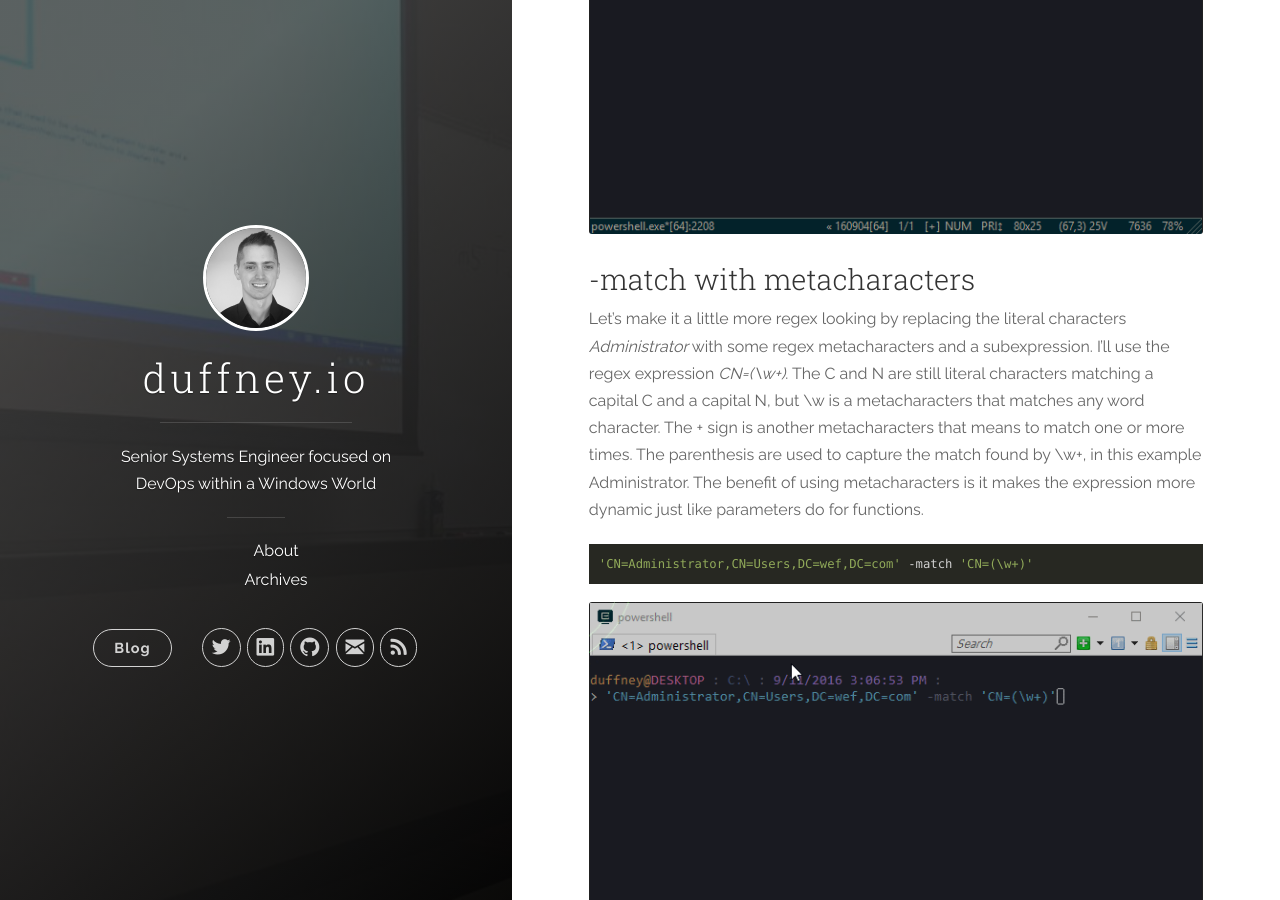
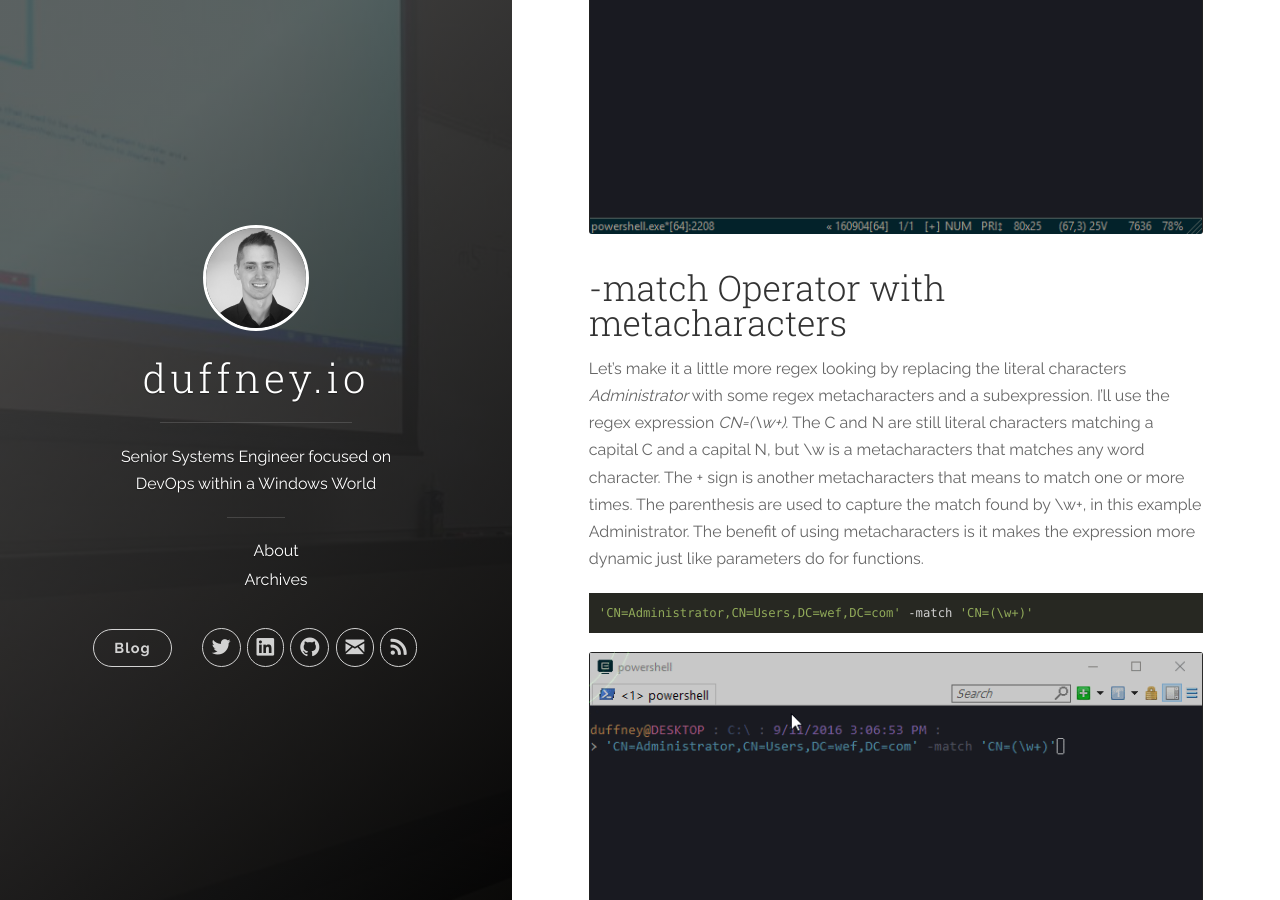
Before and after one commit to AzureDevOps3/duffney.github.io, a Jekyll site: the page built from _posts/2016-9-23-APracticalGuideforUsingRegexinPowerShell.md, in a window 1280 px wide and 900 px high, scrolled down 1060 px. Built offline with Jekyll 4.4.1, drawn with Linux system fonts in a browser that asks for light colours; nearby versions of some CDN libraries; comment, search, counter and statistics services are not loaded.

Commit message:
changed header size

```diff
--- a/_posts/2016-9-23-APracticalGuideforUsingRegexinPowerShell.md
+++ b/_posts/2016-9-23-APracticalGuideforUsingRegexinPowerShell.md
@@ -26,7 +26,8 @@ from Active Directory. This example might not seem like it's using regular expre
 
 ![matches](/images/posts/2016-9-23/matches.gif "matches")
 
-### -match with metacharacters
+
+## -match Operator with metacharacters
 Let's make it a little more regex looking by replacing the literal characters *Administrator* with some regex metacharacters and a subexpression. I'll use the regex
 expression *CN=(\w+)*. The C and N are still literal characters matching a capital C and a capital N, but \w is a metacharacters that matches any word character. The + sign is
 another metacharacters that means to match one or more times. The parenthesis are used to capture the match found by \w+, in this example Administrator. The benefit
```
